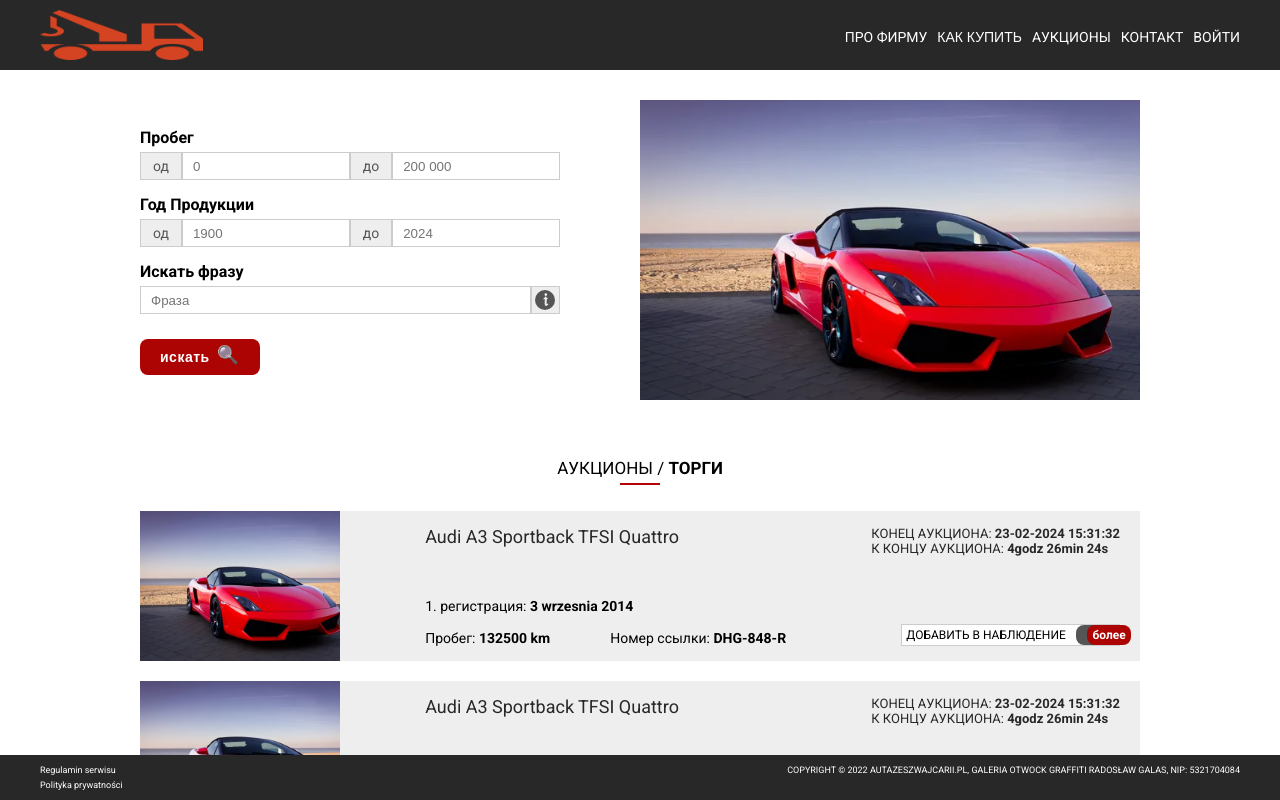
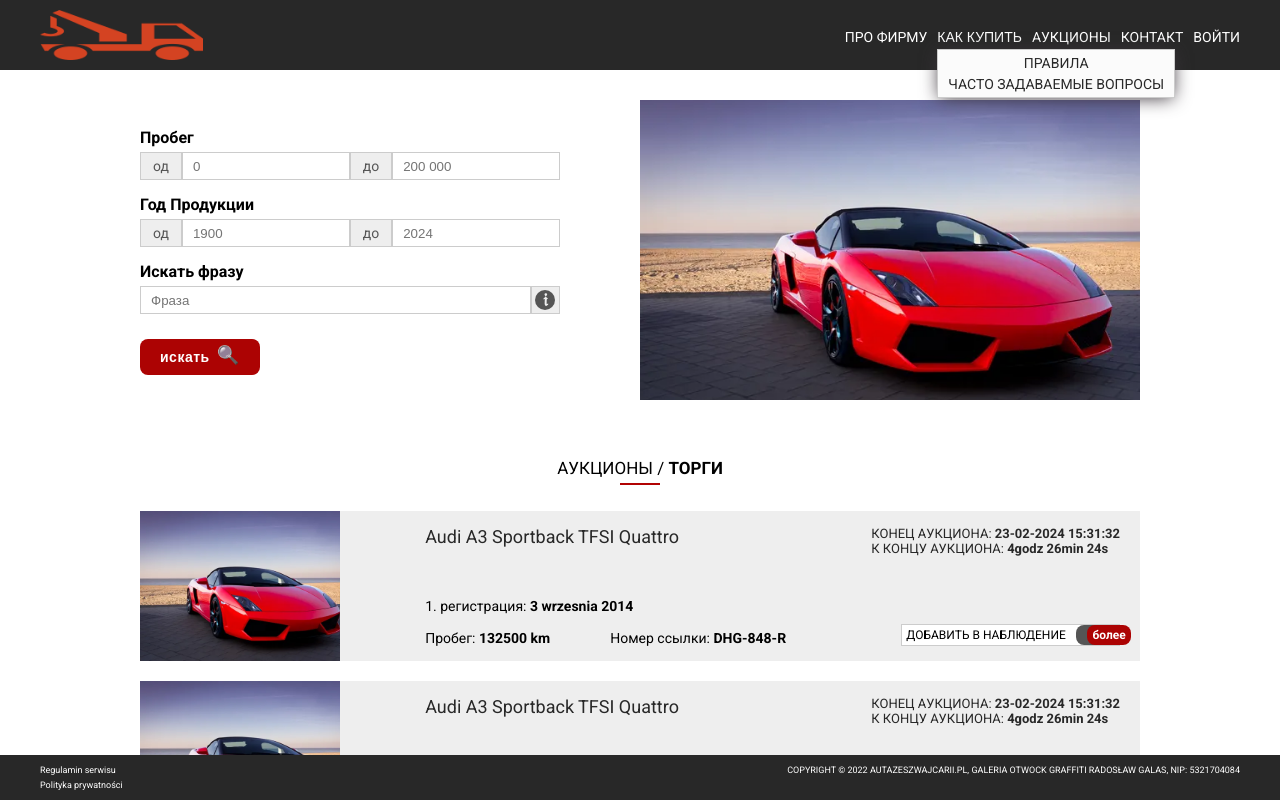
Before and after one commit to Adrian-Capbatut/auto-cars, a React (Create React App) app: page / in a window 1280 px wide. Both pictures are taken after a click on the button "КАК КУПИТЬ". Shown: the top 800 px of the page. Built offline with nearby package versions, Linux system fonts and the light colour scheme.

Commit message:
add burger menu

```diff
--- a/src/Components/Layouts/Sidebar/index.js
+++ b/src/Components/Layouts/Sidebar/index.js
@@ -1,17 +1,62 @@
+import React, { useEffect, useState } from 'react'
 import { NavLink } from 'react-router-dom'
 import './styles.css'
 
-const index = () => {
+const Index = () => {
+	const [isDropdownOpen, setDropdownOpen] = useState(false)
+	const [isBurgerActive, setBurgerActive] = useState(false)
+
+	const toggleDropdown = () => {
+		setDropdownOpen(!isDropdownOpen)
+	}
+
+	const toggleBurger = () => {
+		setBurgerActive(!isBurgerActive)
+		setDropdownOpen(false)
+
+		const navigationElement = document.querySelector('.navigation')
+		if (isBurgerActive) {
+			navigationElement.classList.remove('active')
+		} else {
+			navigationElement.classList.add('active')
+		}
+	}
+
+	useEffect(() => {
+		const handleOutsideClick = event => {
+			if (
+				isDropdownOpen &&
+				!event.target.closest('.dropdown') &&
+				!event.target.closest('.burger')
+			) {
+				setDropdownOpen(false)
+				setBurgerActive(false)
+			}
+		}
+
+		document.addEventListener('click', handleOutsideClick)
+
+		return () => {
+			document.removeEventListener('click', handleOutsideClick)
+		}
+	}, [isDropdownOpen, isBurgerActive])
+
 	return (
 		<>
 			<nav className='nav'>
-				<ul className='navigation'>
+				<ul className={`navigation ${isBurgerActive ? 'active' : ''}`}>
 					<li>
 						<NavLink to='/info'>ПРО ФИРМУ</NavLink>
 					</li>
-					<li className='dropdown' id='dropdown-toggle'>
-						<button>КАК КУПИТЬ</button>
-						<ul className='dropdown-menu' id='dropdown-menu'>
+					<li
+						className={`dropdown ${isDropdownOpen ? 'open' : ''}`}
+						id='dropdown-toggle'
+					>
+						<button onClick={toggleDropdown}>КАК КУПИТЬ</button>
+						<ul
+							className={`dropdown-menu ${isDropdownOpen ? 'active' : ''}`}
+							id='dropdown-menu'
+						>
 							<li>
 								<NavLink to='/rules'>правила</NavLink>
 							</li>
@@ -32,11 +77,14 @@ const index = () => {
 				</ul>
 			</nav>
 
-			<div className='burger'>
+			<div
+				className={`burger ${isBurgerActive ? 'active' : ''}`}
+				onClick={toggleBurger}
+			>
 				<span></span>
 			</div>
 		</>
 	)
 }
 
-export default index
+export default Index
--- a/src/Components/Layouts/Sidebar/styles.css
+++ b/src/Components/Layouts/Sidebar/styles.css
@@ -9,6 +9,7 @@
 
 .dropdown button {
 	background-color: transparent;
+	cursor: pointer;
 	border: none;
 	color: #fff;
 	font-size: 14px;
@@ -22,6 +23,7 @@
 	position: absolute;
 	display: block;
 	background-color: #fbfbfb;
+	margin-top: 20px;
 	padding: 5px 10px;
 	text-align: center;
 	border: 1px solid #ccc;
@@ -103,6 +105,10 @@
 		row-gap: 30px;
 	}
 
+	.navigation.active {
+		display: flex;
+	}
+
 	.navigation {
 		display: none;
 		flex-direction: column;
```
